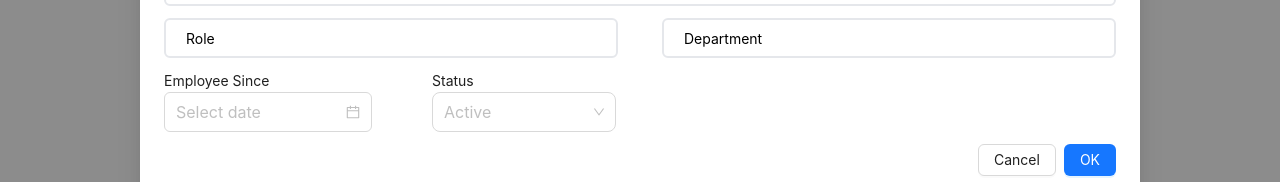
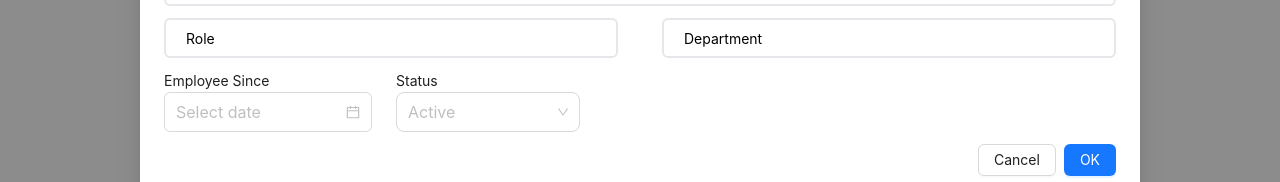
Before and after one commit to ribeiroLevi/InsightProjectEmployee, a React (Vite) app: page / in a window 1280 px wide. Both pictures are taken after a click on the button "New Employee". Shown: the part 371-553 px from the top of the page. Built offline with nearby package versions, Linux system fonts and the light colour scheme.

Commit message:
:lipstick: ui: modal update

```diff
--- a/src/components/editEmployee.tsx
+++ b/src/components/editEmployee.tsx
@@ -145,7 +145,7 @@ export function EditEmployee({
               onChange={handleContentChanged}
             />
           </div>
-          <div className="flex w-1/2  justify-between">
+          <div className="md:flex md:flex-rol grid grid-cols-2 w-full gap-11 md:gap-6 items-end sm:item-end">
             <div className="flex flex-col">
               <p>Employee Since</p>
               <DatePicker
--- a/src/components/newEmployee.tsx
+++ b/src/components/newEmployee.tsx
@@ -170,9 +170,9 @@ export function NewEmployee({ onNewEmployeeCreated }: NewEmployeeProps) {
               onChange={handleContentChanged}
             />
           </div>
-          <div className="flex w-1/2  justify-between">
+          <div className="md:flex md:flex-rol grid grid-cols-2 w-full gap-11 md:gap-6 items-end sm:item-end">
             <div className="flex flex-col">
-              <p>Employee Since</p>
+              <p className="md:w-full w-16">Employee Since</p>
               <DatePicker
                 format={'DD/MM/YYYY'}
                 size="large"
@@ -181,7 +181,7 @@ export function NewEmployee({ onNewEmployeeCreated }: NewEmployeeProps) {
                 defaultOpenValue={dayjs()}
               />
             </div>
-            <div className="flex flex-col mr-6">
+            <div className="flex flex-col">
               <p>Status</p>
               <Cascader
                 options={options}
```
